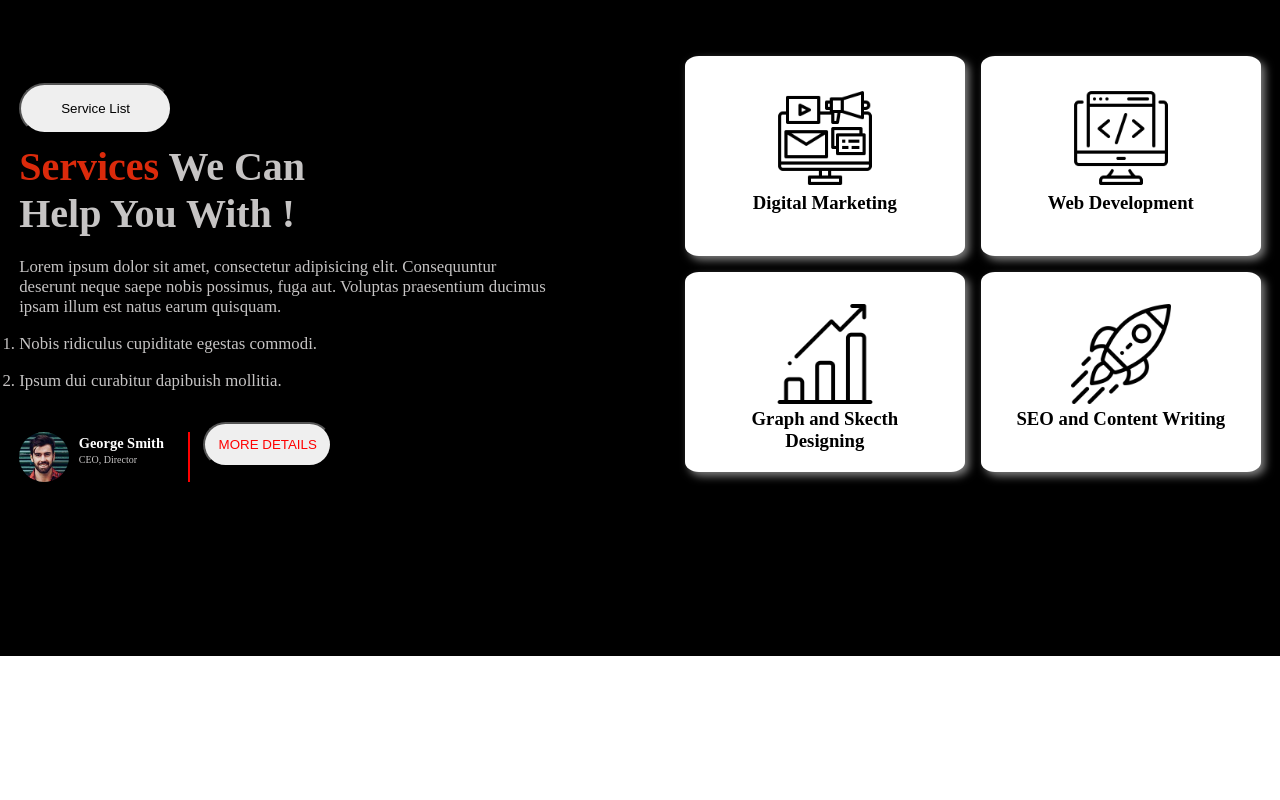
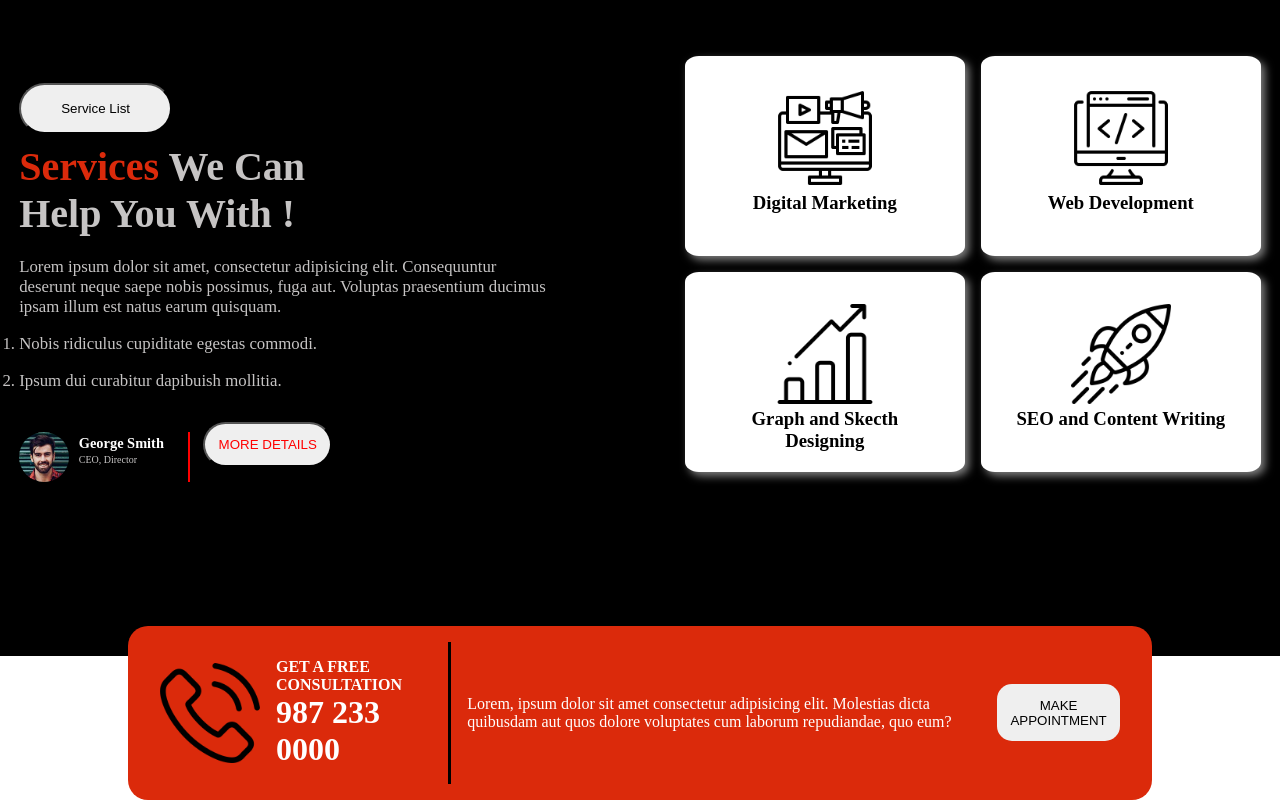
Before and after one commit to justJubair/digital-agency, a plain HTML site: page index.html in a window 1280 px wide. Shown: the part 1001-1801 px from the top of the page. Before the commit the page ends 1657 px from the top, so only its background shows below. Drawn offline with Linux system fonts and the light colour scheme.

Commit message:
appointment section added

```diff
--- a/index.html
+++ b/index.html
@@ -94,6 +94,22 @@
             </div>
         </section>
         <!-- service section ends -->
+
+        <!-- Appointment section starts -->
+        <section>
+            <div class="appointment-container">
+                <div class="phone box">
+                    <img class="icon" src="asset/icons/phone-call.png" alt="">
+                    <h4>GET A FREE CONSULTATION <span class="number">987 233 0000</span></h4>
+                </div>
+                <div class="appointment-desc box">
+                    <p>Lorem, ipsum dolor sit amet consectetur adipisicing elit. Molestias dicta quibusdam aut quos dolore voluptates cum laborum repudiandae, quo eum?</p>
+                </div>
+                <div class="appointment-button box">
+                    <button>MAKE APPOINTMENT</button>
+                </div>
+            </div>
+        </section>
     </main>
 </body>
 </html>
--- a/styles/style.css
+++ b/styles/style.css
@@ -85,6 +85,7 @@ span {
     display: flex;
     align-items: center;
     justify-content: space-around;
+
 }
 
 .service-content > button {
@@ -177,3 +178,44 @@ span {
     display: flex;
     gap: 1em;
 }
+
+/* service ends */
+
+/* Appointment section related styles */
+.appointment-container {
+    width: 80%;
+    border-radius: 20px;
+    margin: auto;
+    margin-top: -30px;
+    display: flex;
+    align-items: center;
+    justify-content: space-around;
+    padding: 1em;
+    background-color: rgb(219, 42, 11);
+    color: #fff;
+}
+
+.phone {
+    display: flex;
+    align-items: center;
+    border-right: 3px solid #000;
+}
+
+.phone h4 {
+    margin-left: 1em;
+}
+
+.number {
+    font-size: 2em;
+    color: #fff;
+}
+
+.box {
+    padding: 1em;
+}
+
+.appointment-button button{
+    padding: 1em;
+    border-radius: 15px;
+    border: none;
+}
```
